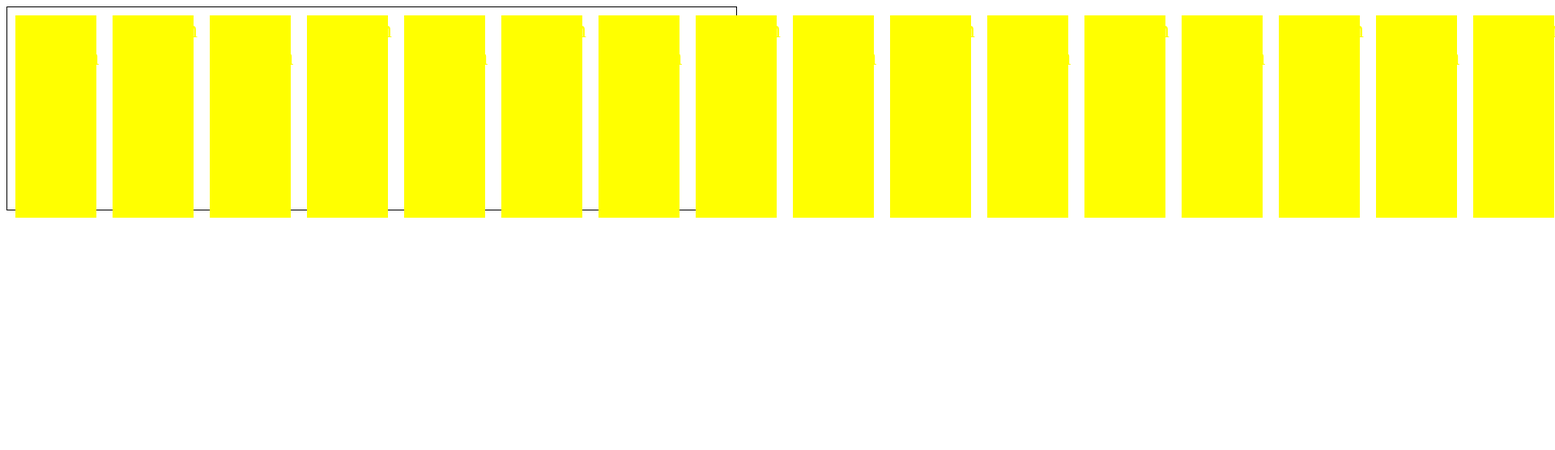
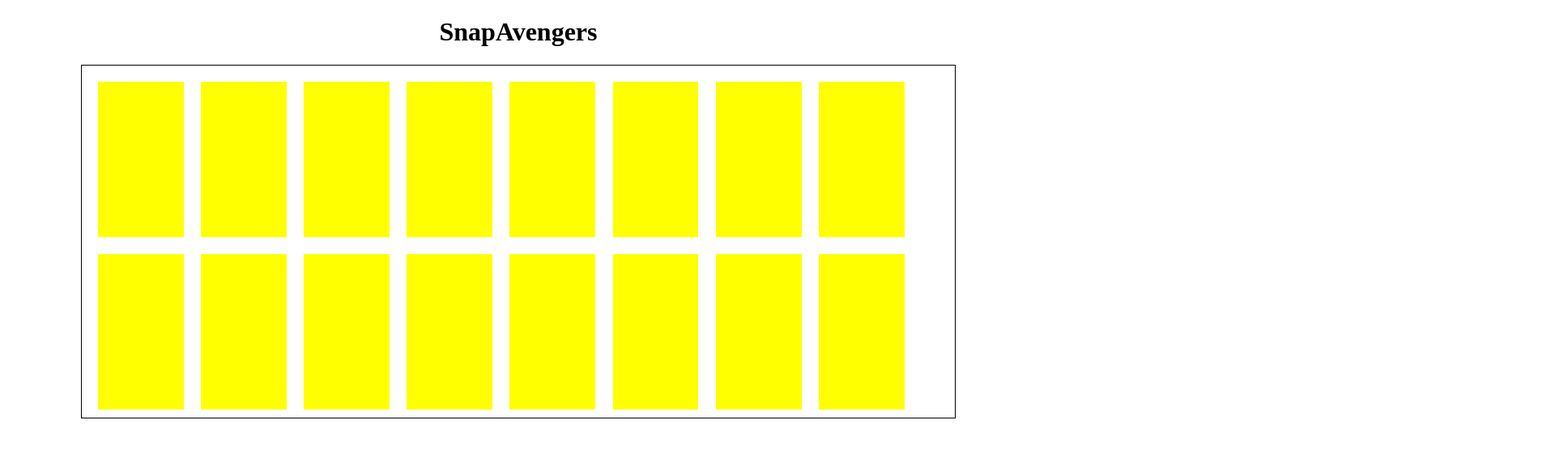
Before and after one commit to rizwanakhtarr/Project-one, a plain HTML site: page index.html in a window 1280 px wide. Shown: the whole page at 81% size, 1920 px wide, since content can reach past the window. Drawn offline with nearby package versions, Linux system fonts and the light colour scheme.

Commit message:
changed size height width of cards

```diff
--- a/css/style.css
+++ b/css/style.css
@@ -1,26 +1,50 @@
-.container {
+/* .container {
   border: 1px solid black;
   display: flex;
-  flex-wrap: nowrap;
+
+  flex-direction: row;
 }
 
-.container > div {
-  margin:10px;
+.container div {
+
   background-color: yellow;
   font-size: 30px;
   text-align: center;
-  width: 100px;
+  border: 2px solid black;
+  width: 23%;
+}
+ */
+body {
+  margin:0;
 }
 
-div {
+.container {
+  overflow: hidden;
+  margin:0px 100px 0px 100px;
+  border: 1px solid black;
+}
 
-height:250px;
-width: 900px
+section {
+  margin: -1%;
+  padding: 20px;
+}
 
+section div {
+  background-color:yellow;
+  float: left;
+  height: 15vw;
+  margin: 1%;
+  width: 10%;
+  text-align: center;
+}
+
+h1 {
+  text-align: center;
 }
 
 .selected {
 
+
   color: yellow;
 
 }
--- a/index.html
+++ b/index.html
@@ -11,7 +11,10 @@
     <script type="text/javascript" src="js/main.js"></script>
   </head>
   <body>
+    <h1>SnapAvengers</h1>
+
     <div class="container">
+      <section>
         <div class="cards one">Captain America</div>
         <div class="cards two">IronMan</div>
         <div class="cards one">Captain America</div>
```
Lines whose indentation alone changed are shown as unchanged.
